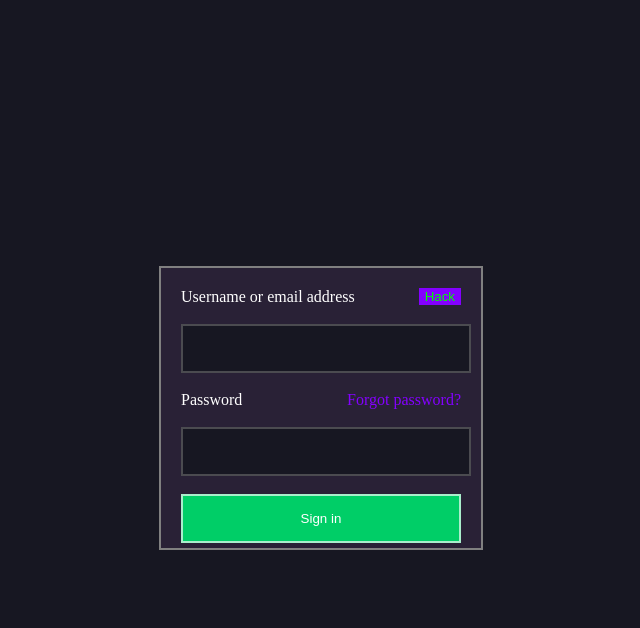
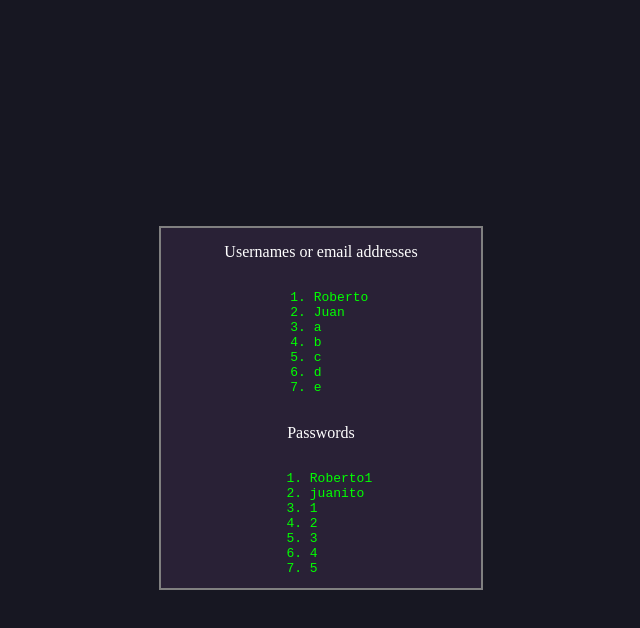
Before and after one commit to Movits/EjerciciosVectores, a plain HTML site: page Ej1 (Mejora de Ej1 If)/index.html in a window 1280 px wide. Both pictures are taken after a click on the button "Hack". Shown: the whole page, without its empty margins (319-959 px from the left). Drawn offline with Linux system fonts and the light colour scheme.

Commit message:
agregue funcionalidades para hack() y css

```diff
--- a/Ej1 (Mejora de Ej1 If)/index.html
+++ b/Ej1 (Mejora de Ej1 If)/index.html
@@ -10,7 +10,7 @@
 
     <div id="resultados">
         <label for="usuario-nombre">Username or email address</label>
-        <button>Hack</button><br><br>
+        <button onclick="hack()">Hack</button><br><br>
         <input id="usuario-nombre" type="text"> <br><br>
         <label for="usuario-contrasena">Password</label>
         <label id="forgot-password" for="">Forgot password?</label><br><br>
--- a/Ej1 (Mejora de Ej1 If)/script.js
+++ b/Ej1 (Mejora de Ej1 If)/script.js
@@ -123,3 +123,23 @@ function verificar(){
         `;
     }
 }
+
+function hack() {
+    resultadoDiv.className = "result-container";
+    resultadoDiv.innerHTML = `
+        <p>Usernames or email addresses</p>
+        <ol id="lista-usuarios">
+        </ol>
+        <p>Passwords</p>
+        <ol id="lista-contrasenas">
+        </ol>
+    `;
+
+    const listaUsuarios = document.querySelector("#lista-usuarios");
+    const listaContrasenas = document.querySelector("#lista-contrasenas");
+
+    for (let i = 0; i < Usuarios.length; i++) {
+        listaUsuarios.innerHTML += `<li>${Usuarios[i]}</li>`;
+        listaContrasenas.innerHTML += `<li>${Contrasenas[i]}</li>`;
+    }
+}
--- a/Ej1 (Mejora de Ej1 If)/style.css
+++ b/Ej1 (Mejora de Ej1 If)/style.css
@@ -50,6 +50,8 @@ img{
     align-items: center;
     flex-direction: column;
     height: 40vh;
+    padding: 20px;
+
 }
 
 button{
@@ -58,3 +60,9 @@ button{
     color: rgb(0, 255, 0);
     border: none;
 }
+
+ol{
+    color: rgb(0, 255, 0);
+    font-family: 'Courier New', Courier, monospace;
+    font-size: small;
+}
```
